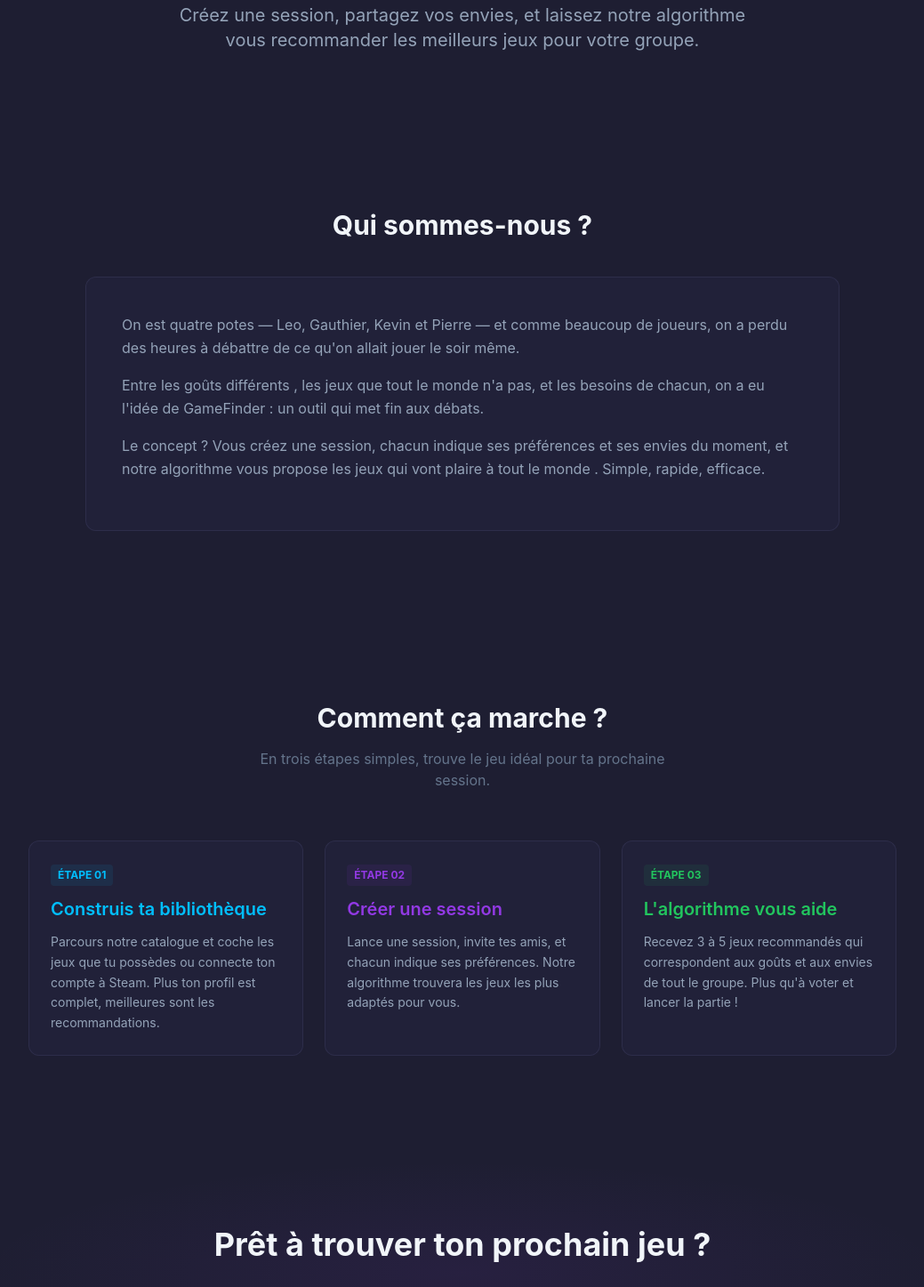
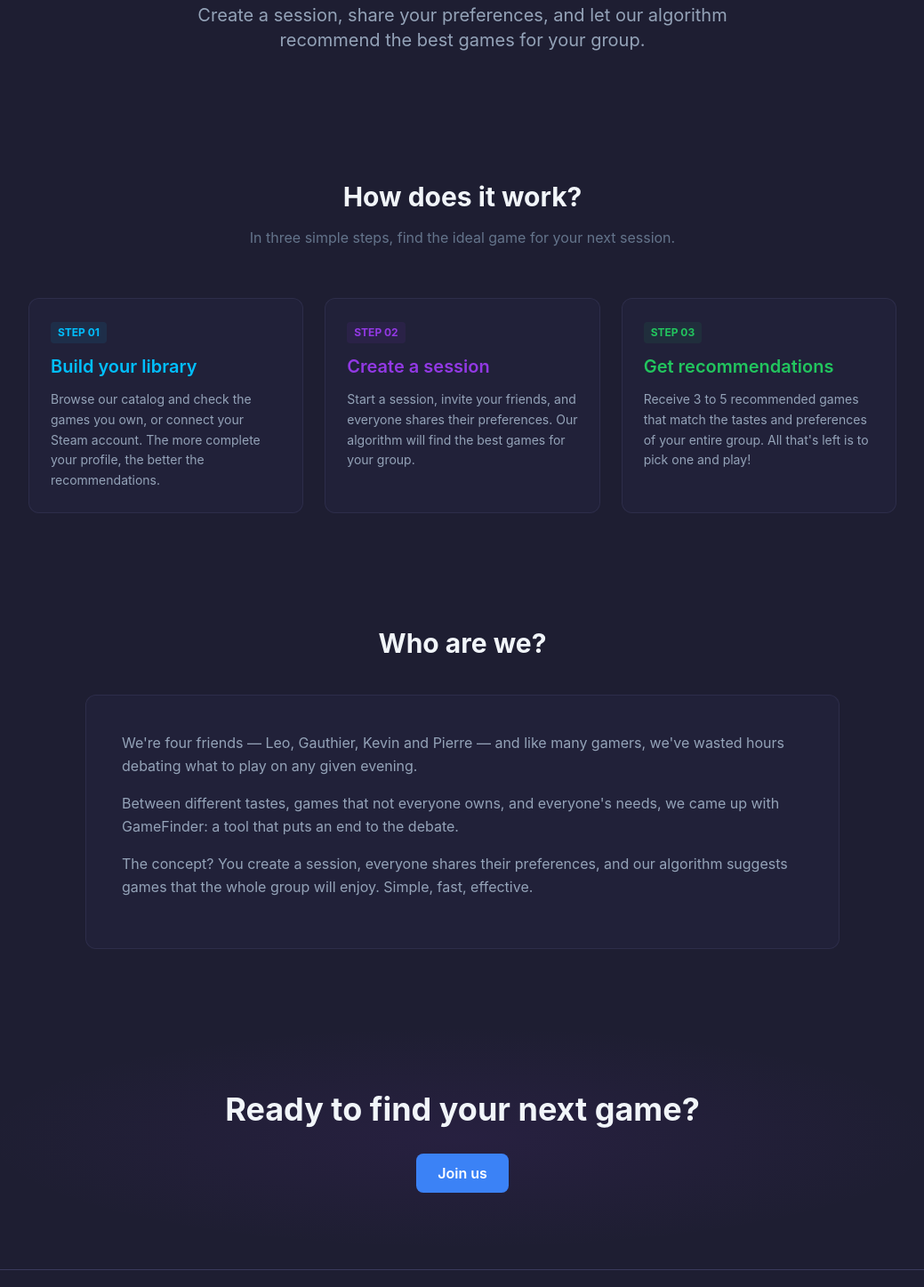
Before and after one commit to gaesteve42/ft-transcendence, a React (Vite) app in the folder frontend/: page / in a window 1280 px wide. Shown: the part 380-1827 px from the top of the page at 89% size, without its empty margins (120-1159 px from the left). Built offline with nearby package versions, Linux system fonts and the light colour scheme.

Commit message:
Polish frontend pages -> Login, Register, Home + add Privacy Policy & Terms of Service + a disabled prop support to Button component, for a better user experience

```diff
--- a/frontend/src/App.tsx
+++ b/frontend/src/App.tsx
@@ -9,6 +9,8 @@ import Profile from './pages/Profile'
 import Session from './pages/Session'
 import Dashboard from './pages/Dashboard'
 import Library from './pages/Library'
+import PrivacyPolicy from './pages/PrivacyPolicy'
+import TermsOfService from './pages/TermsOfService'
 
 function App() {
 	return (
@@ -20,6 +22,8 @@ function App() {
 						<Route path="/" element={<Home />} />
 						<Route path="/register" element={<Register />} />
 						<Route path="/login" element={<Login />} />
+						<Route path="/privacy" element={<PrivacyPolicy />} />
+						<Route path="/terms" element={<TermsOfService />} />
 
 						{/* Pages protégées */}
 						<Route
@@ -62,15 +66,3 @@ function App() {
 }
 
 export default App
-
-/*
-
-Ce que je veux focus dans l ordre pour bien comprendre react
-
-Les composants : une fonction qui retourne du JSX/TSX (du HTML dans du JavaScript)
-Les props : passer des données d'un composant parent à un enfant
-Le state avec useState : gérer des données qui changent (ex: un compteur, un input)
-Le rendu conditionnel : afficher ou cacher des éléments selon une condition
-Les listes et keys : afficher une liste d'éléments avec .map()
-Les événements : réagir aux clics, aux saisies clavier, etc.
-*/
--- a/frontend/src/components/layout/Layout.tsx
+++ b/frontend/src/components/layout/Layout.tsx
@@ -1,4 +1,4 @@
-import { Outlet } from 'react-router'
+import { Outlet, Link } from 'react-router'
 import Header from './Header'
 
 function Layout() {
@@ -8,6 +8,15 @@ function Layout() {
 			<main className="flex-1 relative z-10">
 				<Outlet />
 			</main>
+			<footer className="border-t border-dark-600 py-6 px-6">
+				<div className="max-w-5xl mx-auto flex items-center justify-between text-text-muted text-xs">
+					<span>GameFinder — 42 Project</span>
+					<div className="flex gap-4">
+						<Link to="/privacy" className="hover:text-white transition-colors">Privacy Policy</Link>
+						<Link to="/terms" className="hover:text-white transition-colors">Terms of Service</Link>
+					</div>
+				</div>
+			</footer>
 		</div>
 	)
 }
--- a/frontend/src/components/ui/Button.tsx
+++ b/frontend/src/components/ui/Button.tsx
@@ -6,10 +6,11 @@ type ButtonProps = {
 	type?: 'button' | 'submit'
 	variant?: 'purple' | 'white' | 'blue' | 'gradient'
 	onClick?: () => void
+	disabled?: boolean
 }
 
-function Button({ children, to, type = 'button', variant = 'purple', onClick }: ButtonProps) {
-	const base = 'px-6 py-3 rounded-lg font-semibold transition-all text-center cursor-pointer'
+function Button({ children, to, type = 'button', variant = 'purple', onClick, disabled }: ButtonProps) {
+	const base = 'px-6 py-3 rounded-lg font-semibold transition-all text-center cursor-pointer disabled:opacity-50 disabled:cursor-not-allowed'
 	const variants = {
 		purple: 'bg-violet-500 hover:bg-violet-600 text-white hover:shadow-[0_0_25px_rgba(146,57,228,0.5)]',
 		white:
@@ -28,7 +29,7 @@ function Button({ children, to, type = 'button', variant = 'purple', onClick }:
 	}
 
 	return (
-		<button type={type} onClick={onClick} className={className}>
+		<button type={type} onClick={onClick} disabled={disabled} className={className}>
 			{children}
 		</button>
 	)
--- a/frontend/src/pages/Home.tsx
+++ b/frontend/src/pages/Home.tsx
@@ -1,13 +1,18 @@
+import { motion } from 'motion/react'
 import Button from '../components/ui/Button'
 
 function Home() {
 	return (
 		<div className="relative">
-			{/* App name Section */}
+			{/* Hero Section */}
 			<section className="relative">
 				<div className="relative z-10 flex flex-col items-center justify-center text-center px-6 pt-28 pb-20">
-					<h1 className="relative text-5xl md:text-7xl font-bold mb-6 leading-tight">
-						{/* Glow layer — copie floue derrière le texte */}
+					<motion.h1
+						className="relative text-5xl md:text-7xl font-bold mb-6 leading-tight"
+						initial={{ opacity: 0, y: -20 }}
+						animate={{ opacity: 1, y: 0 }}
+					>
+						{/* Glow layer */}
 						<span
 							className="absolute inset-0 text-5xl md:text-7xl font-bold"
 							aria-hidden="true"
@@ -22,62 +27,96 @@ function Home() {
 						>
 							GameFinder
 						</span>
-						{/* Texte principal */}
 						<span className="relative text-gradient-main">GameFinder</span>
-					</h1>
-					<p className="text-xl md:text-2xl text-text-white mb-6 max-w-2xl">
-						Trouvez le jeu parfait pour votre groupe d'amis
-					</p>
-					<p className="text-xl text-text-white max-w-2xl">
-						Créez une session, partagez vos envies, et laissez notre algorithme vous recommander les meilleurs jeux pour
-						votre groupe.
-					</p>
+					</motion.h1>
+					<motion.p
+						className="text-xl md:text-2xl text-text-white mb-6 max-w-2xl"
+						initial={{ opacity: 0, y: 10 }}
+						animate={{ opacity: 1, y: 0 }}
+						transition={{ delay: 0.1 }}
+					>
+						Find the perfect game for your group of friends
+					</motion.p>
+					<motion.p
+						className="text-xl text-text-white max-w-2xl"
+						initial={{ opacity: 0, y: 10 }}
+						animate={{ opacity: 1, y: 0 }}
+						transition={{ delay: 0.15 }}
+					>
+						Create a session, share your preferences, and let our algorithm recommend the best games for your group.
+					</motion.p>
 				</div>
 			</section>
-			{/* Qui sommes-nous Section */}
-			<section className="relative z-10 max-w-4xl mx-auto px-6 py-24">
-				<h2 className="text-3xl font-bold text-center mb-10">Qui sommes-nous ?</h2>
-				<div className="bg-dark-800/50 border border-dark-600/50 rounded-xl p-8 md:p-10">
-					<p className="text-text-white leading-relaxed mb-4">
-						On est quatre potes — Leo, Gauthier, Kevin et Pierre — et comme beaucoup de joueurs, on a perdu des heures à
-						débattre de ce qu'on allait jouer le soir même.
-					</p>
-					<p className="text-text-white leading-relaxed mb-4">
-						Entre les goûts différents , les jeux que tout le monde n'a pas, et les besoins de chacun, on a eu l'idée de
-						GameFinder : un outil qui met fin aux débats.
-					</p>
-					<p className="text-text-white leading-relaxed mb-4">
-						Le concept ? Vous créez une session, chacun indique ses préférences et ses envies du moment, et notre
-						algorithme vous propose les jeux qui vont plaire à tout le monde . Simple, rapide, efficace.
-					</p>
-				</div>
-			</section>
-			{/* Features Section */}
-			<section className="relative z-10 max-w-5xl mx-auto px-6 py-24">
-				<h2 className="text-3xl font-bold text-center mb-4">Comment ça marche ?</h2>
-				<p className="text-text-muted text-center mb-14 max-w-lg mx-auto">
-					En trois étapes simples, trouve le jeu idéal pour ta prochaine session.
-				</p>
+			{/*How does it work section*/}
+			<section className="relative z-10 max-w-5xl mx-auto px-6 py-16">
+				<motion.h2
+					className="text-3xl font-bold text-center mb-4"
+					initial={{ opacity: 0, y: 20 }}
+					whileInView={{ opacity: 1, y: 0 }}
+					viewport={{ once: true }}
+				>
+					How does it work?
+				</motion.h2>
+				<motion.p
+					className="text-text-muted text-center mb-14 max-w-lg mx-auto"
+					initial={{ opacity: 0 }}
+					whileInView={{ opacity: 1 }}
+					viewport={{ once: true }}
+					transition={{ delay: 0.05 }}
+				>
+					In three simple steps, find the ideal game for your next session.
+				</motion.p>
 				<div className="grid md:grid-cols-3 gap-6">
 					<FeatureCard
 						step="01"
-						title="Construis ta bibliothèque"
-						description="Parcours notre catalogue et coche les jeux que tu possèdes ou connecte ton compte à Steam. Plus ton profil est complet, meilleures sont les recommandations."
+						title="Build your library"
+						description="Browse our catalog and check the games you own, or connect your Steam account. The more complete your profile, the better the recommendations."
 						color="#00bfff"
+						index={0}
 					/>
 					<FeatureCard
 						step="02"
-						title="Créer une session"
-						description="Lance une session, invite tes amis, et chacun indique ses préférences. Notre algorithme trouvera les jeux les plus adaptés pour vous."
+						title="Create a session"
+						description="Start a session, invite your friends, and everyone shares their preferences. Our algorithm will find the best games for your group."
 						color="#9239e4"
+						index={1}
 					/>
 					<FeatureCard
 						step="03"
-						title="L'algorithme vous aide"
-						description="Recevez 3 à 5 jeux recommandés qui correspondent aux goûts et aux envies de tout le groupe. Plus qu'à voter et lancer la partie !"
+						title="Get recommendations"
+						description="Receive 3 to 5 recommended games that match the tastes and preferences of your entire group. All that's left is to pick one and play!"
 						color="#22c55e"
+						index={2}
 					/>
 				</div>
+			</section>
+			{/* About Section */}
+			<section className="relative z-10 max-w-4xl mx-auto px-6 py-16">
+				<motion.h2
+					className="text-3xl font-bold text-center mb-10"
+					initial={{ opacity: 0, y: 20 }}
+					whileInView={{ opacity: 1, y: 0 }}
+					viewport={{ once: true }}
+				>
+					Who are we?
+				</motion.h2>
+				<motion.div
+					className="bg-dark-800/50 border border-dark-600/50 rounded-xl p-8 md:p-10"
+					initial={{ opacity: 0, y: 20 }}
+					whileInView={{ opacity: 1, y: 0 }}
+					viewport={{ once: true }}
+					transition={{ delay: 0.05 }}
+				>
+					<p className="text-text-white leading-relaxed mb-4">
+						We're four friends — Leo, Gauthier, Kevin and Pierre — and like many gamers, we've wasted hours debating what to play on any given evening.
+					</p>
+					<p className="text-text-white leading-relaxed mb-4">
+						Between different tastes, games that not everyone owns, and everyone's needs, we came up with GameFinder: a tool that puts an end to the debate.
+					</p>
+					<p className="text-text-white leading-relaxed mb-4">
+						The concept? You create a session, everyone shares their preferences, and our algorithm suggests games that the whole group will enjoy. Simple, fast, effective.
+					</p>
+				</motion.div>
 			</section>
 			{/* CTA Section */}
 			<section className="relative overflow-hidden py-24 px-6">
@@ -87,12 +126,17 @@ function Home() {
 						background: 'radial-gradient(ellipse at center, rgba(146,57,228,0.08) 0%, transparent 60%)',
 					}}
 				/>
-				<div className="relative z-10 max-w-2xl mx-auto text-center">
-					<h2 className="text-3xl md:text-4xl font-bold mb-10">Prêt à trouver ton prochain jeu ?</h2>
+				<motion.div
+					className="relative z-10 max-w-2xl mx-auto text-center"
+					initial={{ opacity: 0, y: 20 }}
+					whileInView={{ opacity: 1, y: 0 }}
+					viewport={{ once: true }}
+				>
+					<h2 className="text-3xl md:text-4xl font-bold mb-10">Ready to find your next game?</h2>
 					<Button to="/register" variant="blue">
-						Rejoins-nous
+						Join us
 					</Button>
-				</div>
+				</motion.div>
 			</section>
 		</div>
 	)
@@ -103,11 +147,18 @@ type FeatureCardProps = {
 	title: string
 	description: string
 	color: string
+	index: number
 }
 
-function FeatureCard({ step, title, description, color }: FeatureCardProps) {
+function FeatureCard({ step, title, description, color, index }: FeatureCardProps) {
 	return (
-		<div className="bg-dark-800/50 border border-dark-600/50 rounded-xl p-6 transition-all hover:-translate-y-1">
+		<motion.div
+			className="bg-dark-800/50 border border-dark-600/50 rounded-xl p-6 transition-all hover:-translate-y-1"
+			initial={{ opacity: 0, y: 20 }}
+			whileInView={{ opacity: 1, y: 0 }}
+			viewport={{ once: true }}
+			transition={{ delay: index * 0.1 }}
+		>
 			<span
 				className="inline-block text-xs font-bold mb-3 px-2 py-1 rounded"
 				style={{
@@ -115,13 +166,13 @@ function FeatureCard({ step, title, description, color }: FeatureCardProps) {
 					backgroundColor: `${color}15`,
 				}}
 			>
-				ÉTAPE {step}
+				STEP {step}
 			</span>
 			<h3 className="text-xl font-semibold mb-3 transition-colors" style={{ color }}>
 				{title}
 			</h3>
 			<p className="text-text-white text-sm leading-relaxed">{description}</p>
-		</div>
+		</motion.div>
 	)
 }
 
--- /dev/null
+++ b/frontend/src/pages/PrivacyPolicy.tsx
@@ -0,0 +1,43 @@
+function PrivacyPolicy() {
+	return (
+		<div className="max-w-3xl mx-auto px-6 py-16">
+			<h1 className="text-3xl font-bold mb-8">Privacy Policy</h1>
+
+			<div className="space-y-6 text-text-white leading-relaxed">
+				<section>
+					<h2 className="text-xl font-semibold text-white mb-3">1. Data We Collect</h2>
+					<p>When you create an account, we collect your username, email address, and password (stored as a hash). If you connect your Steam account, we access your public Steam profile (username, avatar) and your game library (owned games and playtime).</p>
+				</section>
+
+				<section>
+					<h2 className="text-xl font-semibold text-white mb-3">2. How We Use Your Data</h2>
+					<p>Your data is used exclusively to provide the GameFinder service: matching you with friends, building your game library, and running our recommendation algorithm during sessions. We do not sell, share, or monetize your personal data in any way.</p>
+				</section>
+
+				<section>
+					<h2 className="text-xl font-semibold text-white mb-3">3. Steam Integration</h2>
+					<p>When you link your Steam account, we use the Steam Web API to fetch your public profile and game library. We only store game identifiers and playtime data. We do not access your Steam password, purchase history, or private information.</p>
+				</section>
+
+				<section>
+					<h2 className="text-xl font-semibold text-white mb-3">4. Data Storage</h2>
+					<p>Your data is stored securely in our database. Passwords are hashed using industry-standard algorithms. Authentication is handled via JWT tokens stored locally in your browser.</p>
+				</section>
+
+				<section>
+					<h2 className="text-xl font-semibold text-white mb-3">5. Your Rights</h2>
+					<p>You can request deletion of your account and all associated data at any time by contacting us. You can unlink your Steam account at any time, which will remove your Steam-related data from our system.</p>
+				</section>
+
+				<section>
+					<h2 className="text-xl font-semibold text-white mb-3">6. Contact</h2>
+					<p>For any questions about this privacy policy, reach out to us at gamefinder@contact.com.</p>
+				</section>
+			</div>
+
+			<p className="text-text-muted text-sm mt-12">Last updated: March 2026</p>
+		</div>
+	)
+}
+
+export default PrivacyPolicy
--- /dev/null
+++ b/frontend/src/pages/TermsOfService.tsx
@@ -0,0 +1,48 @@
+function TermsOfService() {
+	return (
+		<div className="max-w-3xl mx-auto px-6 py-16">
+			<h1 className="text-3xl font-bold mb-8">Terms of Service</h1>
+
+			<div className="space-y-6 text-text-white leading-relaxed">
+				<section>
+					<h2 className="text-xl font-semibold text-white mb-3">1. Acceptance of Terms</h2>
+					<p>By creating an account on GameFinder, you agree to these terms of service. If you do not agree, please do not use our service.</p>
+				</section>
+
+				<section>
+					<h2 className="text-xl font-semibold text-white mb-3">2. Description of Service</h2>
+					<p>GameFinder is a free web application that helps groups of friends find games to play together. Users can build a game library, create sessions with friends, and receive game recommendations based on the group's preferences.</p>
+				</section>
+
+				<section>
+					<h2 className="text-xl font-semibold text-white mb-3">3. User Accounts</h2>
+					<p>You are responsible for maintaining the security of your account. You must provide accurate information when registering. One account per person is allowed. We reserve the right to suspend accounts that violate these terms.</p>
+				</section>
+
+				<section>
+					<h2 className="text-xl font-semibold text-white mb-3">4. Acceptable Use</h2>
+					<p>You agree not to abuse, harass, or spam other users through our platform. The chat and social features must be used respectfully. Any attempt to exploit, hack, or disrupt the service is strictly prohibited.</p>
+				</section>
+
+				<section>
+					<h2 className="text-xl font-semibold text-white mb-3">5. Third-Party Services</h2>
+					<p>GameFinder integrates with Steam via their public API. Your use of Steam is governed by Steam's own terms of service. We are not responsible for any changes to Steam's API or service availability.</p>
+				</section>
+
+				<section>
+					<h2 className="text-xl font-semibold text-white mb-3">6. Limitation of Liability</h2>
+					<p>GameFinder is provided "as is" without warranties. This is a student project built as part of the 42 school curriculum. We do not guarantee uptime, data preservation, or service continuity.</p>
+				</section>
+
+				<section>
+					<h2 className="text-xl font-semibold text-white mb-3">7. Changes to Terms</h2>
+					<p>We may update these terms at any time. Continued use of the service after changes constitutes acceptance of the new terms.</p>
+				</section>
+			</div>
+
+			<p className="text-text-muted text-sm mt-12">Last updated: March 2026</p>
+		</div>
+	)
+}
+
+export default TermsOfService
```
Also changed, not shown: frontend/src/pages/Login.tsx (+36 -14 lines), frontend/src/pages/Register.tsx (+32 -16 lines).
